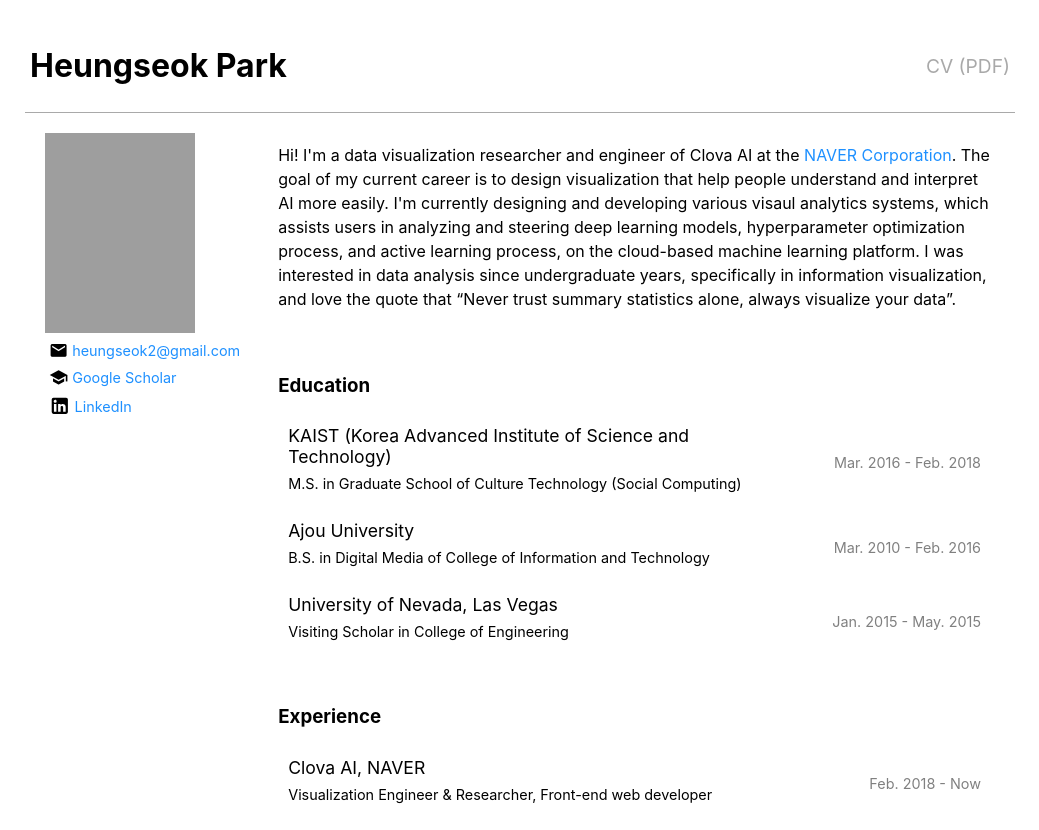
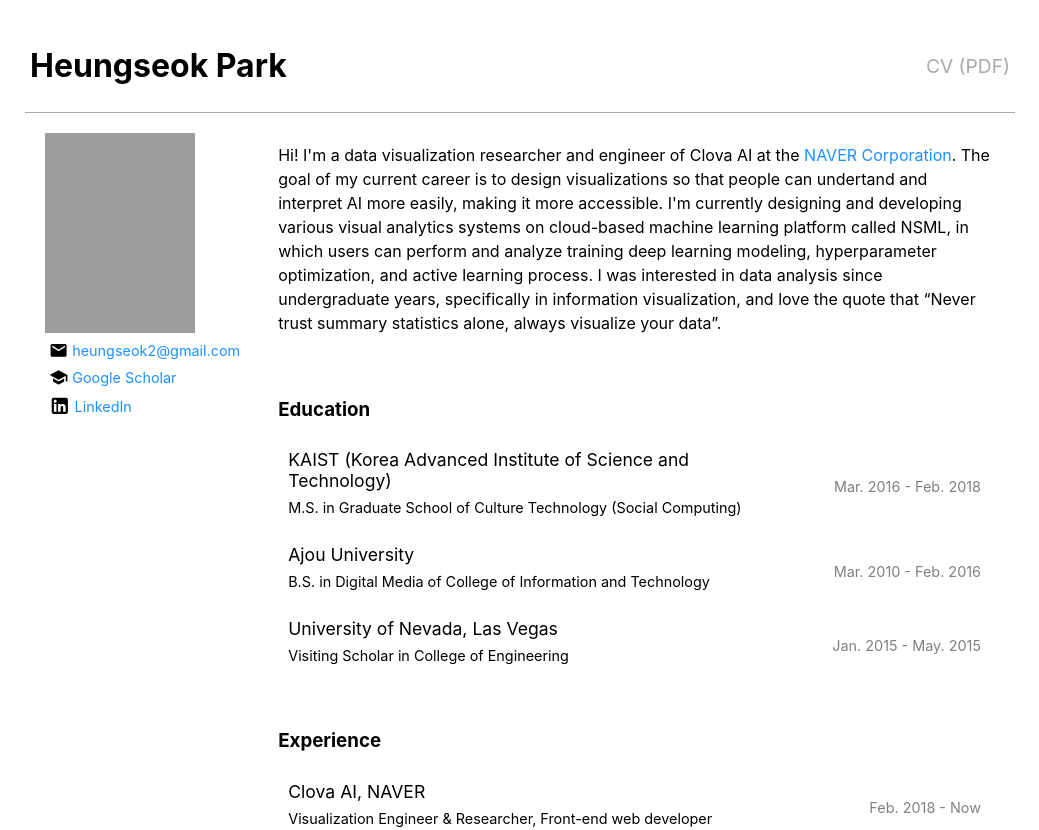
Before and after one commit to heungseok/heungseok.github.io, a React (Create React App) app: page / in a window 1280 px wide. Shown: the top 830 px of the page, without its empty margins (125-1164 px from the left). Built offline with nearby package versions, Linux system fonts and the light colour scheme; grey boxes are pictures that could not be loaded.

Commit message:
edit bio

```diff
--- a/src/App.js
+++ b/src/App.js
@@ -229,8 +229,8 @@
               <p>
                 Hi! I'm a data visualization researcher and engineer of Clova AI at the <a href="https://www.navercorp.com/">NAVER Corporation</a>.
 
-                The goal of my current career is to design visualization that help people understand and interpret AI more easily.
-                I'm currently designing and developing various visaul analytics systems, which assists users in analyzing and steering deep learning models, hyperparameter optimization process, and active learning process, on the cloud-based machine learning platform.
+                The goal of my current career is to design visualizations so that people can undertand and interpret AI more easily, making it more accessible.
+                I'm currently designing and developing various visual analytics systems on cloud-based machine learning platform called NSML, in which users can perform and analyze training deep learning modeling, hyperparameter optimization, and active learning process.
 
                 I was interested in data analysis since undergraduate years, specifically in information visualization,
                 and love the quote that “Never trust summary statistics alone, always visualize your data”.
```
